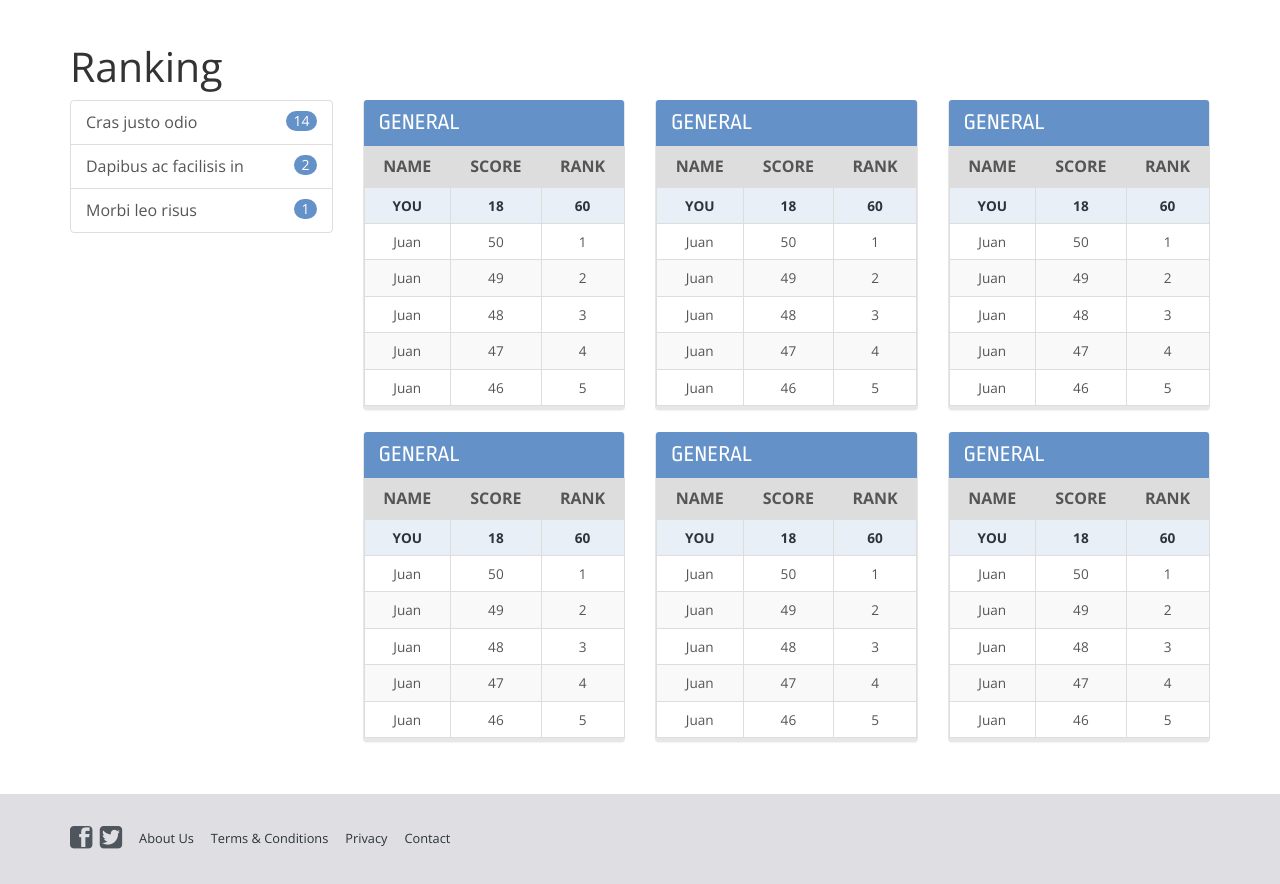
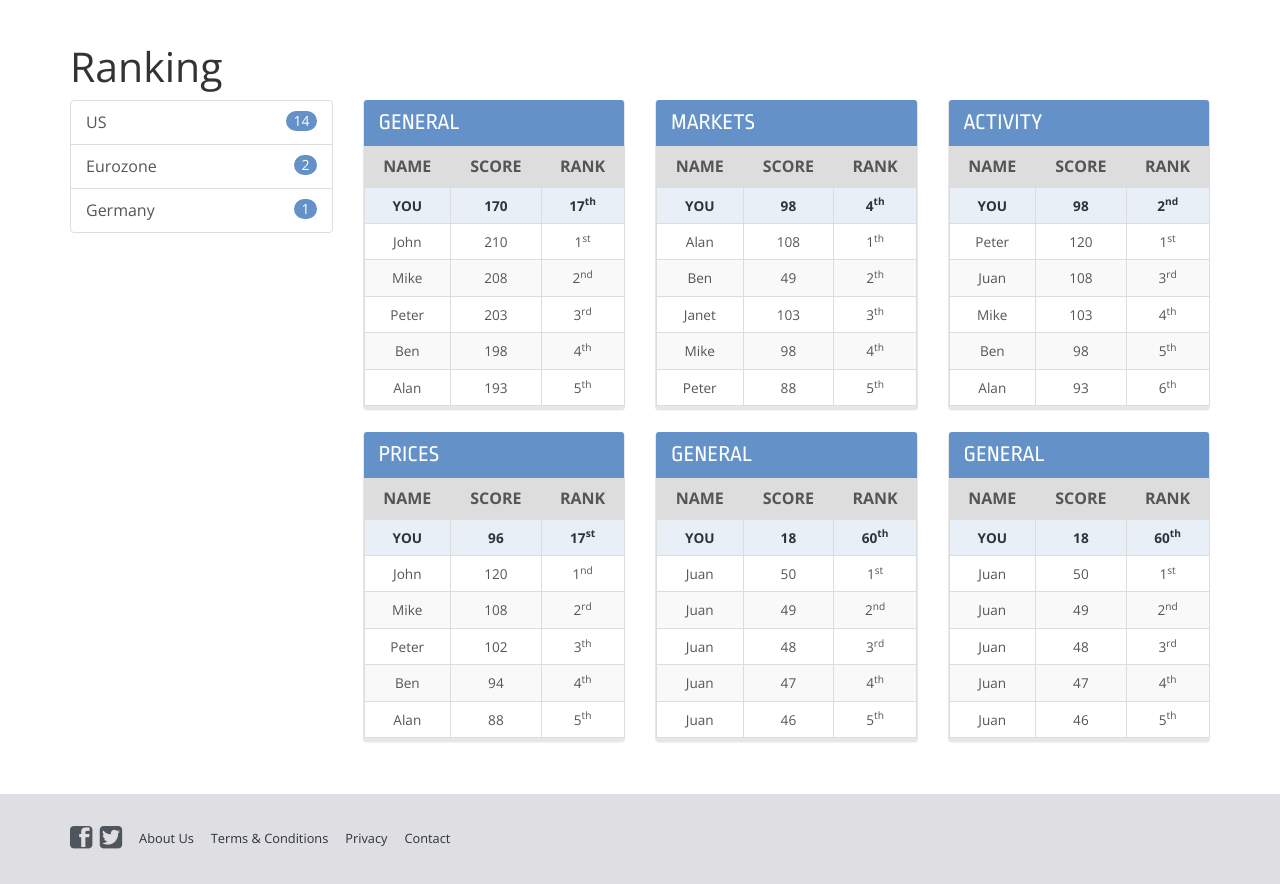
Before and after one commit to ekersten/javadoc_primeros_pasos, a PHP site: page /rkn001.php in a window 1280 px wide. Shown: the part 89-973 px from the top of the page. Run offline with PHP 8.4, Linux system fonts and the light colour scheme; style sheets or scripts are compiled from the project's sources; some libraries are stand-ins or nearby versions.

Commit message:
ranking arreglos

```diff
--- a/rkn001.php
+++ b/rkn001.php
@@ -19,9 +19,9 @@
 			<div class="row">
 				<div class="col-xs-3">
 					<ul class="list-group">
-						<li class="list-group-item">Cras justo odio<span class="badge">14</span></li>
-						<li class="list-group-item">Dapibus ac facilisis in<span class="badge">2</span></li>
-						<li class="list-group-item">Morbi leo risus<span class="badge">1</span></li>
+						<li class="list-group-item">US<span class="badge">14</span></li>
+						<li class="list-group-item">Eurozone<span class="badge">2</span></li>
+						<li class="list-group-item">Germany<span class="badge">1</span></li>
 					</ul>
 				</div>
 				<div class="col-xs-3">
@@ -41,33 +41,190 @@
 								<tbody>
 									<tr class="info">
 										<td>YOU</td>
-										<td>18</td>
-										<td>60</td>
+										<td>170</td>
+										<td>17<sup>th</sup></td>
+									</tr>
+									<tr>
+										<td>John</td>
+										<td>210</td>
+										<td>1<sup>st</sup></td>
+									</tr>
+									<tr>
+										<td>Mike</td>
+										<td>208</td>
+										<td>2<sup>nd</sup></td>
+									</tr>
+									<tr>
+										<td>Peter</td>
+										<td>203</td>
+										<td>3<sup>rd</sup></td>
+									</tr>
+									<tr>
+										<td>Ben</td>
+										<td>198</td>
+										<td>4<sup>th</sup></td>
+									</tr>
+									<tr>
+										<td>Alan</td>
+										<td>193</td>
+										<td>5<sup>th</sup></td>
+									</tr>
+								</tbody>
+							</table>
+						</div>
+					</div>
+				</div> <!-- cierra col -->
+				<div class="col-xs-3">
+					<div class="panel panel-primary no-padding">
+						<div class="panel-heading">
+							<h3 class="panel-title">Markets</h3>
+						</div>
+						<div class="panel-body">
+							<table class="table table-striped table-bordered ranking">
+								<thead>
+									<tr>
+										<th>Name</th>
+										<th>Score</th>
+										<th>Rank</th>
+									</tr>
+								</thead>
+								<tbody>
+									<tr class="info">
+										<td>YOU</td>
+										<td>98</td>
+										<td>4<sup>th</sup></td>
+									</tr>
+									<tr>
+										<td>Alan</td>
+										<td>108</td>
+										<td>1<sup>th</sup></td>
+									</tr>
+									<tr>
+										<td>Ben</td>
+										<td>49</td>
+										<td>2<sup>th</sup></td>
+									</tr>
+									<tr>
+										<td>Janet</td>
+										<td>103</td>
+										<td>3<sup>th</sup></td>
+									</tr>
+									<tr>
+										<td>Mike</td>
+										<td>98</td>
+										<td>4<sup>th</sup></td>
+									</tr>
+									<tr>
+										<td>Peter</td>
+										<td>88</td>
+										<td>5<sup>th</sup></td>
+									</tr>
+								</tbody>
+							</table>
+						</div>
+					</div>
+				</div> <!-- cierra col -->
+				<div class="col-xs-3">
+					<div class="panel panel-primary no-padding">
+						<div class="panel-heading">
+							<h3 class="panel-title">Activity</h3>
+						</div>
+						<div class="panel-body">
+							<table class="table table-striped table-bordered ranking">
+								<thead>
+									<tr>
+										<th>Name</th>
+										<th>Score</th>
+										<th>Rank</th>
+									</tr>
+								</thead>
+								<tbody>
+									<tr class="info">
+										<td>YOU</td>
+										<td>98</td>
+										<td>2<sup>nd</sup></td>
+									</tr>
+									<tr>
+										<td>Peter</td>
+										<td>120</td>
+										<td>1<sup>st</sup></td>
 									</tr>
 									<tr>
 										<td>Juan</td>
-										<td>50</td>
-										<td>1</td>
+										<td>108</td>
+										<td>3<sup>rd</sup></td>
 									</tr>
 									<tr>
-										<td>Juan</td>
-										<td>49</td>
-										<td>2</td>
+										<td>Mike</td>
+										<td>103</td>
+										<td>4<sup>th</sup></td>
 									</tr>
 									<tr>
-										<td>Juan</td>
-										<td>48</td>
-										<td>3</td>
+										<td>Ben</td>
+										<td>98</td>
+										<td>5<sup>th</sup></td>
 									</tr>
 									<tr>
-										<td>Juan</td>
-										<td>47</td>
-										<td>4</td>
+										<td>Alan</td>
+										<td>93</td>
+										<td>6<sup>th</sup></td>
+									</tr>
+								</tbody>
+							</table>
+						</div>
+					</div>
+				</div> <!-- cierra col -->
+			</div>
+			<div class="row">
+				<!--
+				<div class="col-xs-3"></div>
+				aplicandole un offset de 3 a la columna siguiente
+				no hace falta meter el div vacio
+				-->
+				<div class="col-xs-3 col-xs-offset-3">
+					<div class="panel panel-primary no-padding">
+						<div class="panel-heading">
+							<h3 class="panel-title">Prices</h3>
+						</div>
+						<div class="panel-body">
+							<table class="table table-striped table-bordered ranking">
+								<thead>
+									<tr>
+										<th>Name</th>
+										<th>Score</th>
+										<th>Rank</th>
+									</tr>
+								</thead>
+								<tbody>
+									<tr class="info">
+										<td>YOU</td>
+										<td>96</td>
+										<td>17<sup>st</sup></td>
 									</tr>
 									<tr>
-										<td>Juan</td>
-										<td>46</td>
-										<td>5</td>
+										<td>John</td>
+										<td>120</td>
+										<td>1<sup>nd</sup></td>
+									</tr>
+									<tr>
+										<td>Mike</td>
+										<td>108</td>
+										<td>2<sup>rd</sup></td>
+									</tr>
+									<tr>
+										<td>Peter</td>
+										<td>102</td>
+										<td>3<sup>th</sup></td>
+									</tr>
+									<tr>
+										<td>Ben</td>
+										<td>94</td>
+										<td>4<sup>th</sup></td>
+									</tr>
+									<tr>
+										<td>Alan</td>
+										<td>88</td>
+										<td>5<sup>th</sup></td>
 									</tr>
 								</tbody>
 							</table>
@@ -92,32 +249,32 @@
 									<tr class="info">
 										<td>YOU</td>
 										<td>18</td>
-										<td>60</td>
+										<td>60<sup>th</sup></td>
 									</tr>
 									<tr>
 										<td>Juan</td>
 										<td>50</td>
-										<td>1</td>
+										<td>1<sup>st</sup></td>
 									</tr>
 									<tr>
 										<td>Juan</td>
 										<td>49</td>
-										<td>2</td>
+										<td>2<sup>nd</sup></td>
 									</tr>
 									<tr>
 										<td>Juan</td>
 										<td>48</td>
-										<td>3</td>
+										<td>3<sup>rd</sup></td>
 									</tr>
 									<tr>
 										<td>Juan</td>
 										<td>47</td>
-										<td>4</td>
+										<td>4<sup>th</sup></td>
 									</tr>
 									<tr>
 										<td>Juan</td>
 										<td>46</td>
-										<td>5</td>
+										<td>5<sup>th</sup></td>
 									</tr>
 								</tbody>
 							</table>
@@ -142,189 +299,32 @@
 									<tr class="info">
 										<td>YOU</td>
 										<td>18</td>
-										<td>60</td>
+										<td>60<sup>th</sup></td>
 									</tr>
 									<tr>
 										<td>Juan</td>
 										<td>50</td>
-										<td>1</td>
+										<td>1<sup>st</sup></td>
 									</tr>
 									<tr>
 										<td>Juan</td>
 										<td>49</td>
-										<td>2</td>
+										<td>2<sup>nd</sup></td>
 									</tr>
 									<tr>
 										<td>Juan</td>
 										<td>48</td>
-										<td>3</td>
+										<td>3<sup>rd</sup></td>
 									</tr>
 									<tr>
 										<td>Juan</td>
 										<td>47</td>
-										<td>4</td>
+										<td>4<sup>th</sup></td>
 									</tr>
 									<tr>
 										<td>Juan</td>
 										<td>46</td>
-										<td>5</td>
-									</tr>
-								</tbody>
-							</table>
-						</div>
-					</div>
-				</div> <!-- cierra col -->
-			</div>
-			<div class="row">
-				<!--
-				<div class="col-xs-3"></div>
-				aplicandole un offset de 3 a la columna siguiente
-				no hace falta meter el div vacio
-				-->
-				<div class="col-xs-3 col-xs-offset-3">
-					<div class="panel panel-primary no-padding">
-						<div class="panel-heading">
-							<h3 class="panel-title">General</h3>
-						</div>
-						<div class="panel-body">
-							<table class="table table-striped table-bordered ranking">
-								<thead>
-									<tr>
-										<th>Name</th>
-										<th>Score</th>
-										<th>Rank</th>
-									</tr>
-								</thead>
-								<tbody>
-									<tr class="info">
-										<td>YOU</td>
-										<td>18</td>
-										<td>60</td>
-									</tr>
-									<tr>
-										<td>Juan</td>
-										<td>50</td>
-										<td>1</td>
-									</tr>
-									<tr>
-										<td>Juan</td>
-										<td>49</td>
-										<td>2</td>
-									</tr>
-									<tr>
-										<td>Juan</td>
-										<td>48</td>
-										<td>3</td>
-									</tr>
-									<tr>
-										<td>Juan</td>
-										<td>47</td>
-										<td>4</td>
-									</tr>
-									<tr>
-										<td>Juan</td>
-										<td>46</td>
-										<td>5</td>
-									</tr>
-								</tbody>
-							</table>
-						</div>
-					</div>
-				</div> <!-- cierra col -->
-				<div class="col-xs-3">
-					<div class="panel panel-primary no-padding">
-						<div class="panel-heading">
-							<h3 class="panel-title">General</h3>
-						</div>
-						<div class="panel-body">
-							<table class="table table-striped table-bordered ranking">
-								<thead>
-									<tr>
-										<th>Name</th>
-										<th>Score</th>
-										<th>Rank</th>
-									</tr>
-								</thead>
-								<tbody>
-									<tr class="info">
-										<td>YOU</td>
-										<td>18</td>
-										<td>60</td>
-									</tr>
-									<tr>
-										<td>Juan</td>
-										<td>50</td>
-										<td>1</td>
-									</tr>
-									<tr>
-										<td>Juan</td>
-										<td>49</td>
-										<td>2</td>
-									</tr>
-									<tr>
-										<td>Juan</td>
-										<td>48</td>
-										<td>3</td>
-									</tr>
-									<tr>
-										<td>Juan</td>
-										<td>47</td>
-										<td>4</td>
-									</tr>
-									<tr>
-										<td>Juan</td>
-										<td>46</td>
-										<td>5</td>
-									</tr>
-								</tbody>
-							</table>
-						</div>
-					</div>
-				</div> <!-- cierra col -->
-				<div class="col-xs-3">
-					<div class="panel panel-primary no-padding">
-						<div class="panel-heading">
-							<h3 class="panel-title">General</h3>
-						</div>
-						<div class="panel-body">
-							<table class="table table-striped table-bordered ranking">
-								<thead>
-									<tr>
-										<th>Name</th>
-										<th>Score</th>
-										<th>Rank</th>
-									</tr>
-								</thead>
-								<tbody>
-									<tr class="info">
-										<td>YOU</td>
-										<td>18</td>
-										<td>60</td>
-									</tr>
-									<tr>
-										<td>Juan</td>
-										<td>50</td>
-										<td>1</td>
-									</tr>
-									<tr>
-										<td>Juan</td>
-										<td>49</td>
-										<td>2</td>
-									</tr>
-									<tr>
-										<td>Juan</td>
-										<td>48</td>
-										<td>3</td>
-									</tr>
-									<tr>
-										<td>Juan</td>
-										<td>47</td>
-										<td>4</td>
-									</tr>
-									<tr>
-										<td>Juan</td>
-										<td>46</td>
-										<td>5</td>
+										<td>5<sup>th</sup></td>
 									</tr>
 								</tbody>
 							</table>
```
